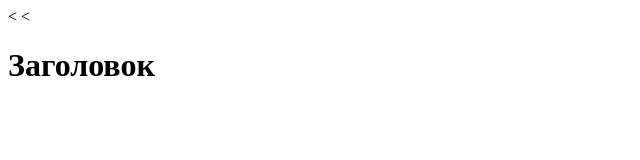
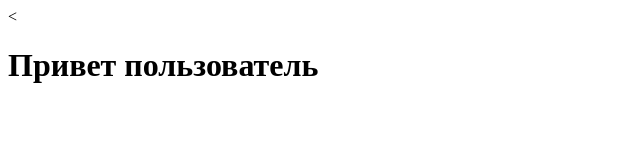
Before and after one commit to StMan45/test, a plain HTML site: page index.html in a window 1280 px wide. Shown: the whole page, without its empty margins (0-640 px from the left). Drawn offline with Linux system fonts and the light colour scheme.

Commit message:
Добавили приветсиве

```diff
--- a/index.html
+++ b/index.html
@@ -7,7 +7,7 @@
   </head>
   <body>
 
-<<h1>Заголовок</h1>
+<h1>Привет пользователь</h1>
 
   </body>
 </html>
```
